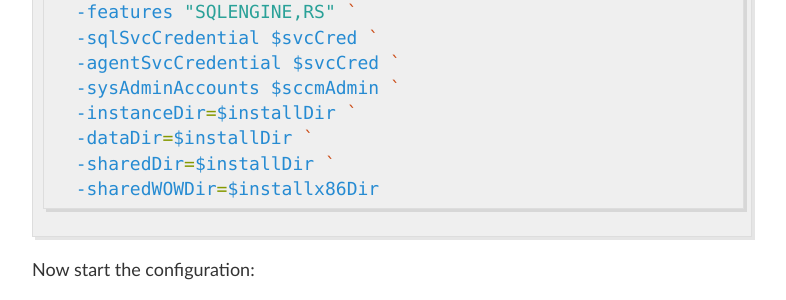
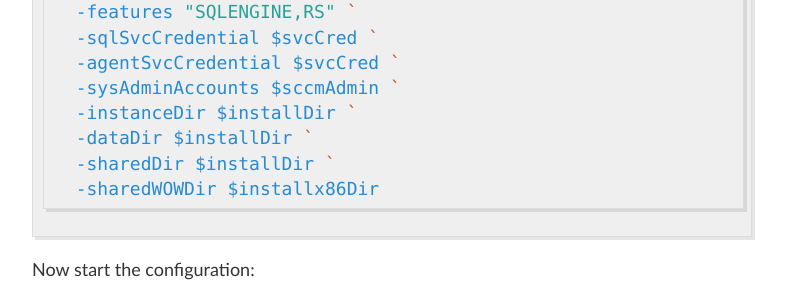
Before and after one commit to briansworth/dev, a Jekyll site: the page built from _posts/2019-2-2-PowerShell-Sccm-Install-Example.md, in a window 1280 px wide and 900 px high, scrolled down 5386 px. Shown: the part 158-458 px from the top of the window, without its empty margins (248-1034 px from the left). Built offline with Jekyll 4.4.1, drawn with Linux system fonts in a browser that asks for light colours.

````diff
--- a/_posts/2019-2-2-PowerShell-Sccm-Install-Example.md
+++ b/_posts/2019-2-2-PowerShell-Sccm-Install-Example.md
@@ -256,10 +256,10 @@ SccmSqlInstallation -OutputPath C:\temp\sqlInstall `
   -sqlSvcCredential $svcCred `
   -agentSvcCredential $svcCred `
   -sysAdminAccounts $sccmAdmin `
-  -instanceDir=$installDir `
-  -dataDir=$installDir `
-  -sharedDir=$installDir `
-  -sharedWOWDir=$installx86Dir
+  -instanceDir $installDir `
+  -dataDir $installDir `
+  -sharedDir $installDir `
+  -sharedWOWDir $installx86Dir
 ```
 
 <p>
````
